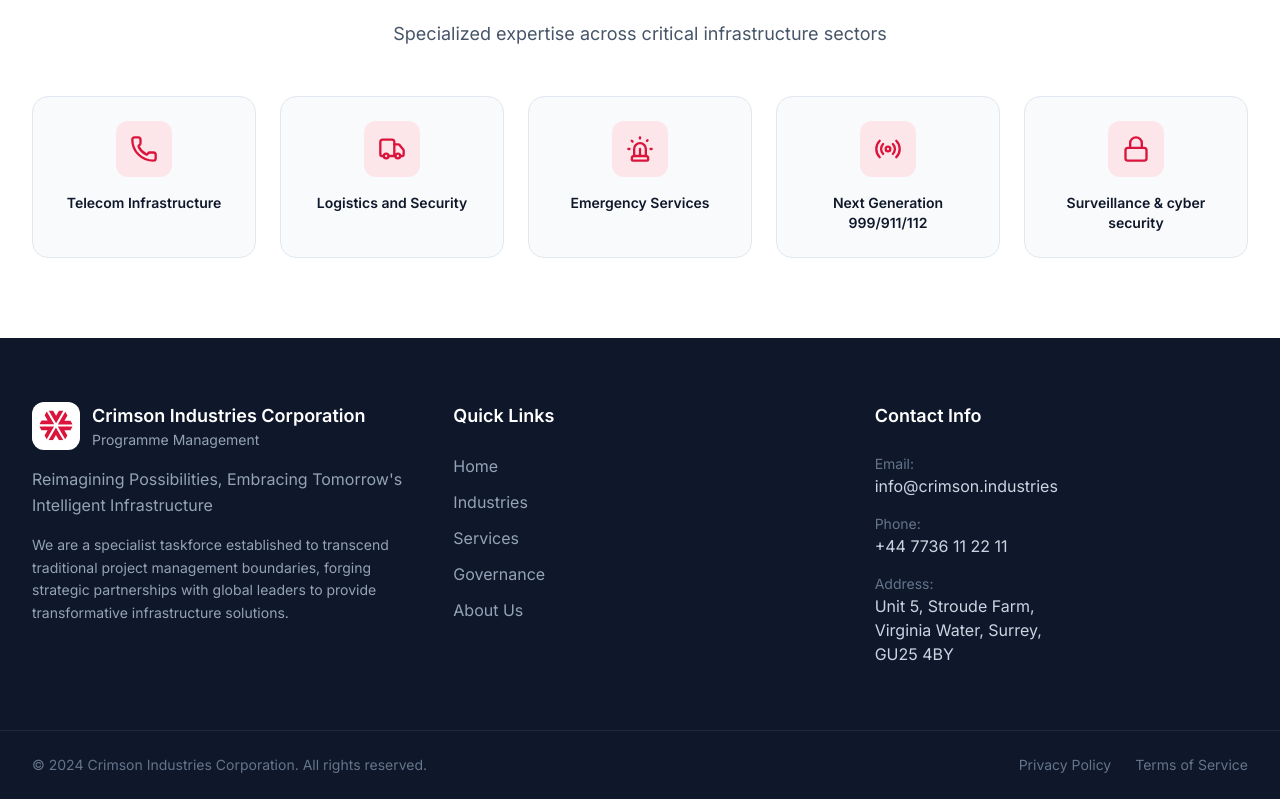
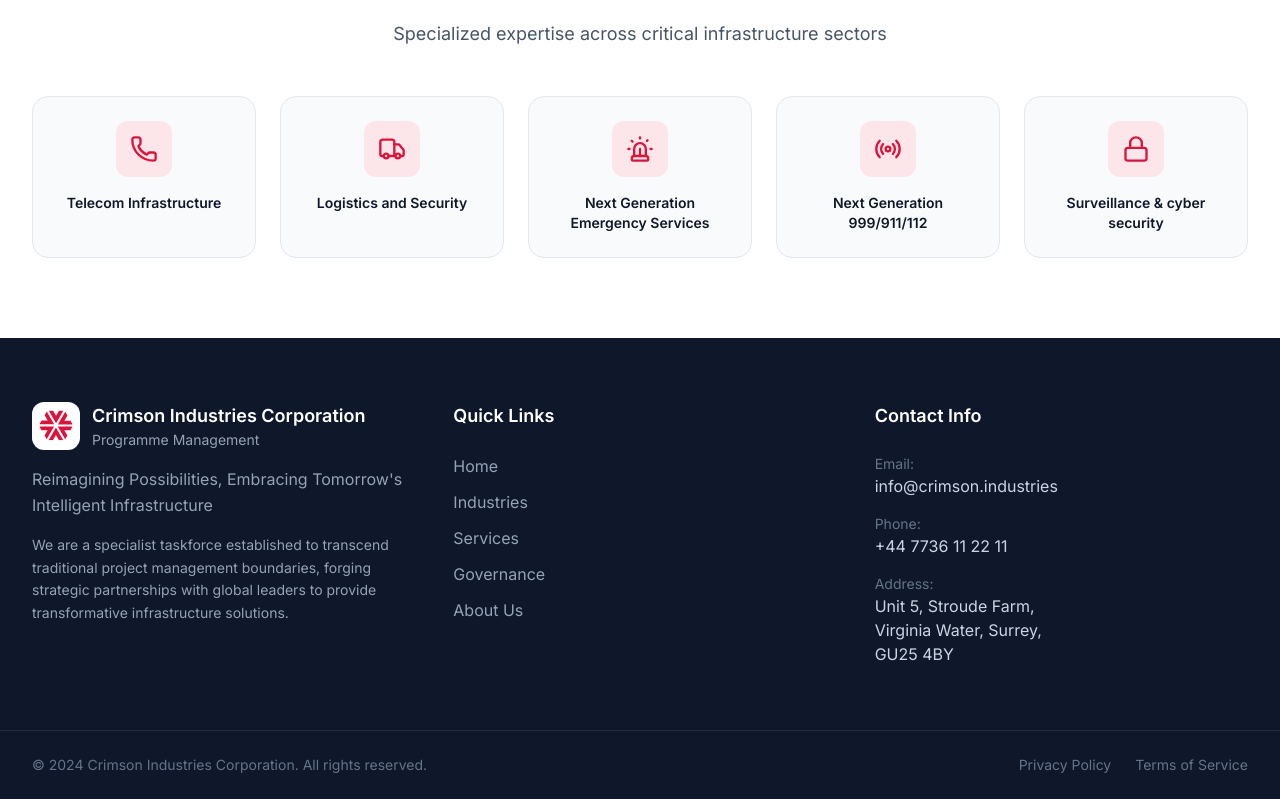
Before and after one commit to gsagecom/crimson, a Next.js app: page / in a window 1280 px wide. Shown: the part 3116-3915 px from the top of the page. Built offline with nearby package versions, Linux system fonts and the light colour scheme.

Commit message:
Update title for Emergency Services industry

```diff
--- a/src/app/page.tsx
+++ b/src/app/page.tsx
@@ -62,7 +62,7 @@
 const industries = [
   { icon: Phone, title: "Telecom Infrastructure" },
   { icon: Truck, title: "Logistics and Security" },
-  { icon: Siren, title: "Emergency Services" },
+  { icon: Siren, title: "Next Generation Emergency Services" },
   { icon: Radio, title: "Next Generation 999/911/112" },
   { icon: Lock, title: "Surveillance & cyber security" },
 ];
```
